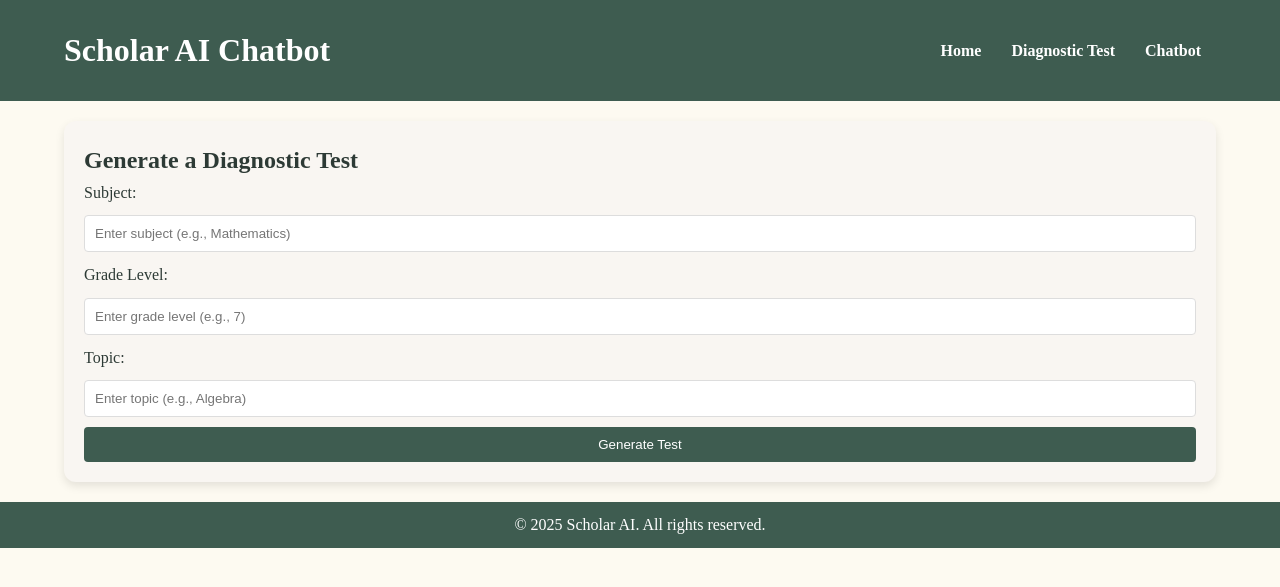
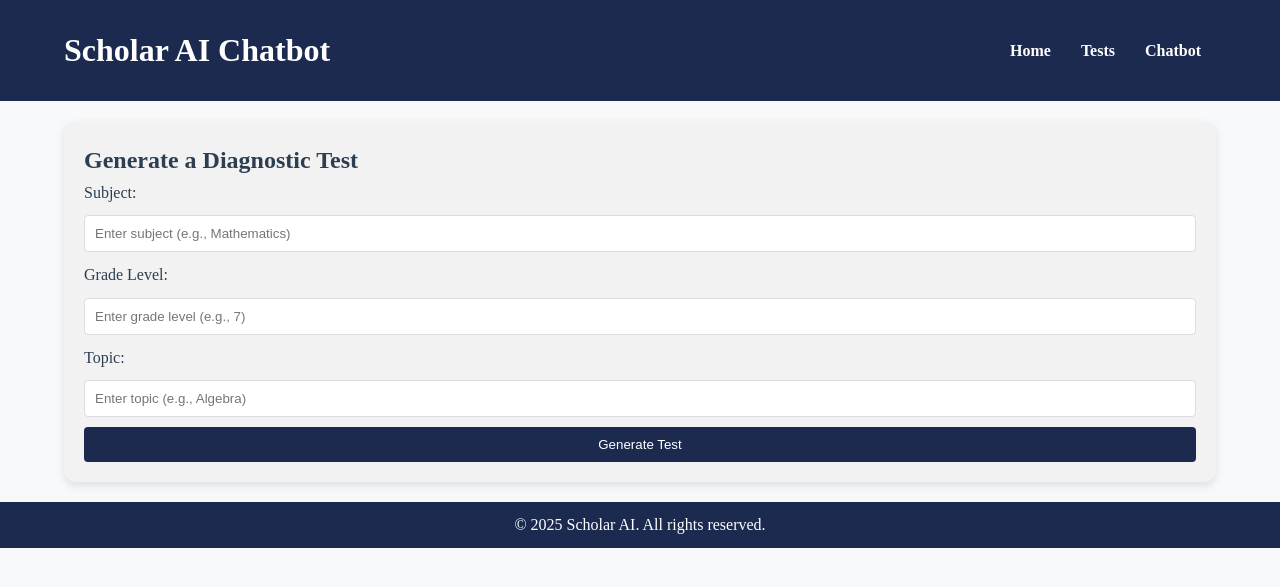
Before and after one commit to veda-rabishanker/ScholarAI, a Flask app: page /diagnostic in a window 1280 px wide. Shown: the top 587 px of the page. Run offline with Flask 3, Linux system fonts and the light colour scheme.

Commit message:
Changed colors and added learning style

```diff
--- a/app.py
+++ b/app.py
@@ -19,6 +19,10 @@ def diagnostic():
 @app.route('/chatbot')
 def chatbot_page():
     return render_template('chatbot.html')
+@app.route('/learning_style')
+def learning_style():
+    return render_template('learning_style.html')
+
 @app.route('/chat', methods=['POST'])
 def chat():
     user_message = request.json.get('message', '')
@@ -54,6 +58,7 @@ def chat():
             "role": "assistant",
             "content": gpt_response
         })
+
         # Return a valid JSON response
         return jsonify({'response': gpt_response})
     except Exception as e:
--- a/static/chat.css
+++ b/static/chat.css
@@ -1,6 +1,6 @@
 /* Chat Container */
 .chat-container {
-  background: #f9f6f2;
+  background: #f2f2f2;
   border-radius: 12px;
   padding: 20px;
   margin-top: 20px;
@@ -11,11 +11,11 @@
 .chat-log {
   max-height: 500px;
   overflow-y: auto;
-  border: 1px solid #e0dcdc;
+  border: 1px solid #dcdcdc;
   padding: 15px;
   margin-bottom: 15px;
   border-radius: 8px;
-  background: #fff;
+  background: #ffffff;
 }
 
 /* Chat Message */
@@ -43,7 +43,7 @@
   font-size: 0.95rem;
   min-height: 50px;
   resize: none;
-  background: #fdfaf6;
+  background: #f5f5f5;
   font-family: 'Poppins', sans-serif;
 }
 
@@ -51,7 +51,7 @@
 .send-button {
   padding: 12px 24px;
   border: none;
-  background: #88b04b;
+  background: #4a90e2;
   color: #fff;
   border-radius: 8px;
   cursor: pointer;
@@ -62,12 +62,12 @@
 }
 
 .send-button:hover {
-  background: #76a040;
+  background: #357ab7;
 }
 
 /* Chat History */
 .chat-history {
-  background: #fff;
+  background: #ffffff;
   padding: 15px;
   border-radius: 8px;
   margin-top: 20px;
@@ -76,7 +76,7 @@
 
 /* Chat Instructions */
 .chat-instructions {
-  background: #fef8f3;
+  background: #e6e6e6;
   padding: 15px;
   border-radius: 8px;
   margin-bottom: 20px;
--- a/static/styles.css
+++ b/static/styles.css
@@ -7,8 +7,8 @@
 body {
   font-family: 'Merriweather', serif;
   line-height: 1.6;
-  background-color: #fdfaf1;
-  color: #2d3a35;
+  background-color: #f8f9fa;
+  color: #2c3e50;
 }
 .container {
   width: 90%;
@@ -17,7 +17,7 @@ body {
 }
 /* Header Styles */
 header {
-  background: #3e5c50;
+  background: #1b2a4e;
   color: #ffffff;
   padding: 25px 0;
 }
@@ -44,19 +44,18 @@ nav ul li a {
   transition: color 0.3s;
 }
 nav ul li a:hover {
-  color: #d4a373;
+  color: #b0bec5;
 }
 /* Hero Section */
 .hero {
   background: url('https://summer.harvard.edu/wp-content/uploads/sites/7/2022/06/how-to-study-like-a-harvard-student.jpg') no-repeat center center/cover;
-  /* background-size: cover; */
   height: 400px;
   display: flex;
   align-items: center;
   text-align: center;
   color: #ffffff;
   position: relative;
-  background-position:center;
+  background-position: center;
 }
 .hero::after {
   content: "";
@@ -65,7 +64,7 @@ nav ul li a:hover {
   left: 0;
   width: 100%;
   height: 100%;
-  background: rgba(62, 92, 80, 0.7);
+  background: rgba(27, 42, 78, 0.7);
   z-index: 1;
 }
 .hero .container {
@@ -82,7 +81,7 @@ nav ul li a:hover {
   margin-bottom: 20px;
 }
 .hero-buttons button {
-  background: #d4a373;
+  background: #546e7a;
   border: none;
   color: #fff;
   padding: 10px 20px;
@@ -92,7 +91,7 @@ nav ul li a:hover {
   transition: background 0.3s;
 }
 .hero-buttons button:hover {
-  background: #b8865b;
+  background: #37474f;
 }
 /* Features Section */
 .features {
@@ -105,7 +104,7 @@ nav ul li a:hover {
   font-family: 'Playfair Display', serif;
 }
 .feature {
-  background: #f4f1e8;
+  background: #eceff1;
   padding: 20px;
   margin: 20px;
   display: inline-block;
@@ -128,7 +127,7 @@ nav ul li a:hover {
 }
 /* Footer */
 footer {
-  background: #3e5c50;
+  background: #1b2a4e;
   color: #fff;
   text-align: center;
   padding: 10px 0;
@@ -176,7 +175,7 @@ form input[type="password"] {
 }
 form button {
   width: 100%;
-  background: #3e5c50;
+  background: #1b2a4e;
   color: #fff;
   border: none;
   padding: 10px;
@@ -185,7 +184,7 @@ form button {
   transition: background 0.3s;
 }
 form button:hover {
-  background: #2c3e50;
+  background: #102040;
 }
 @keyframes fadeIn {
   from {
@@ -197,20 +196,85 @@ form button:hover {
     transform: translateY(0);
   }
 }
-/* Responsive Styles */
-@media (max-width: 768px) {
-  header .container {
-    flex-direction: column;
-  }
-  nav ul {
-    flex-direction: column;
-    margin-top: 10px;
-  }
-  nav ul li {
-    margin: 10px 0;
-  }
-  .feature {
-    width: 80%;
-    margin: 20px auto;
-  }
+
+/* The container <div> - needed to position the dropdown content */
+.dropdown {
+  position: relative;
+  display: inline-block;
 }
+
+/* Dropdown Content (Hidden by Default) */
+.dropdown-content {
+  display: none;
+  position: absolute;
+  background-color: #f1f1f1;
+  min-width: 160px;
+  box-shadow: 0px 8px 16px 0px rgba(0,0,0,0.2);
+  z-index: 1;
+}
+
+/* Links inside the dropdown */
+.dropdown-content a {
+  color: black;
+  padding: 12px 16px;
+  text-decoration: none;
+  display: block;
+}
+
+/* Change color of dropdown links on hover */
+.dropdown-content a:hover {background-color: #ddd;}
+
+/* Show the dropdown menu on hover */
+.dropdown:hover .dropdown-content {display: block;}
+
+
+
+.dropdown {
+  position: relative;
+  display: inline-block;
+}
+
+/* Style the dropdown content */
+.dropdown-content {
+  display: none;
+  position: absolute;
+  background-color: white;
+  min-width: 160px;
+  box-shadow: 0px 8px 16px rgba(0, 0, 0, 0.2);
+  z-index: 1;
+}
+
+/* Show dropdown when hovering over the parent "Tests" button */
+.dropdown:hover .dropdown-content,
+.dropdown-content:hover {
+  display: block;
+}
+
+/* Ensure the dropdown container is positioned correctly */
+.dropdown {
+  position: relative;
+  display: inline-block;
+}
+
+/* Style the dropdown content */
+.dropdown-content {
+  display: none;
+  position: absolute;
+  left: 0;
+  top: 100%; /* Make sure it's directly below the button */
+  background-color: white;
+  min-width: 160px;
+  box-shadow: 0px 8px 16px rgba(0, 0, 0, 0.2);
+  z-index: 1000;
+}
+
+/* Ensure no gap between the button and dropdown */
+.dropdown:hover .dropdown-content,
+.dropdown-content:hover {
+  display: block;
+}
+
+/* Optional: Add padding to prevent flickering */
+.dropdown-content {
+  padding: 5px 0;
+}
--- a/templates/diagnostic.html
+++ b/templates/diagnostic.html
@@ -3,7 +3,7 @@
 <head>
   <meta charset="UTF-8">
   <meta name="viewport" content="width=device-width, initial-scale=1.0">
-  <title>Chatbot | Scholar AI</title>
+  <title>Diagnostic Test | Scholar AI</title>
   <link rel="stylesheet" href="{{ url_for('static', filename='styles.css') }}">
   <link rel="stylesheet" href="{{ url_for('static', filename='chat.css') }}">
 </head>
@@ -14,7 +14,13 @@
       <nav>
         <ul>
           <li><a href="/">Home</a></li>
-          <li><a href="/diagnostic">Diagnostic Test</a></li>
+          <li class="dropdown">
+            <a href="javascript:void(0)" class="dropbtn">Tests</a>
+            <div class="dropdown-content">
+              <a href="/diagnostic">Diagnostic Test</a>
+              <a href="/learning_style">Learning Style</a>
+            </div>
+          </li>
           <li><a href="/chatbot">Chatbot</a></li>
         </ul>
       </nav>
@@ -22,9 +28,8 @@
   </header>
 
   <main class="chat-container container">
-    <!-- <div id="chat-box" class="chat-log"></div>  -->
-
-    <div id="test-generation" class="test-generation-form">
+    <!-- Diagnostic Test Form (always visible) -->
+    <div id="diagnostic-test-section">
       <h2>Generate a Diagnostic Test</h2>
       <form id="generate-test-form">
         <label for="subject">Subject:</label>
@@ -52,45 +57,21 @@
 
   <script src="{{ url_for('static', filename='chat.js') }}"></script>
   <script>
+    // Existing form submission logic remains unchanged
     document.addEventListener("DOMContentLoaded", function() {
-      // Toggle Test Generation Form visibility
-      function toggleTestGeneration() {
-        const testForm = document.getElementById('test-generation');
-        const showButton = document.getElementById('show-test-generation');
-        // if (testForm.style.display === 'none') {
-        //   testForm.style.display = 'block';
-        //   showButton.innerText = 'Hide Test Generation Form';
-        // } else {
-        testForm.style.display = 'none';
-        showButton.innerText = 'Generate Test';
-        // }
-      }
-
-      document.getElementById('show-test-generation').addEventListener('click', toggleTestGeneration);
-
-      // Handle Test Generation Form Submission
       document.getElementById('generate-test-form').addEventListener('submit', function(event) {
         event.preventDefault();
-
         const subject = document.getElementById('subject').value;
         const gradeLevel = document.getElementById('grade-level').value;
         const topic = document.getElementById('topic').value;
 
-        // Send POST request to generate test
         fetch('/generate_test', {
           method: 'POST',
-          headers: {
-            'Content-Type': 'application/json',
-          },
-          body: JSON.stringify({
-            subject: subject,
-            grade_level: gradeLevel,
-            topic: topic
-          })
+          headers: { 'Content-Type': 'application/json' },
+          body: JSON.stringify({ subject: subject, grade_level: gradeLevel, topic: topic })
         })
         .then(response => response.json())
         .then(data => {
-          // Display the generated test in the output area
           const testOutput = document.getElementById('test-output');
           if (data.diagnostic_test) {
             testOutput.innerHTML = `<h3>Generated Diagnostic Test:</h3><p>${data.diagnostic_test.replace(/\n/g, '<br>')}</p>`;
```
Also changed, not shown: templates/index.html (+8 -3 lines), topic_prompts/initial_prompt.txt (+0 -9 lines), 1 other file.
